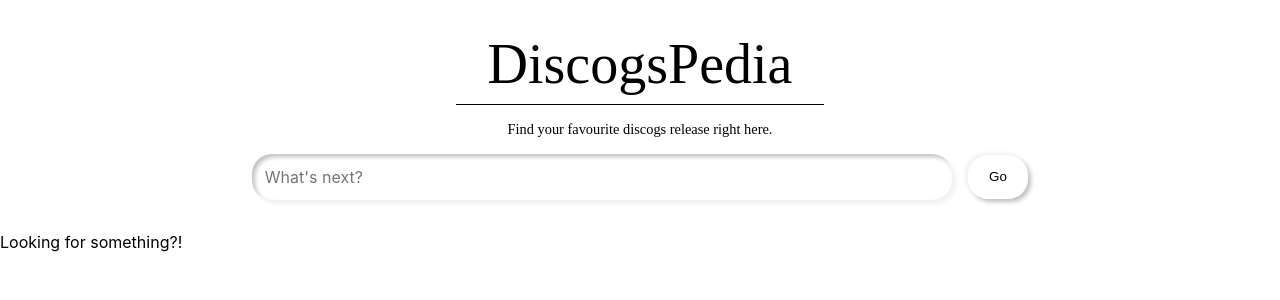
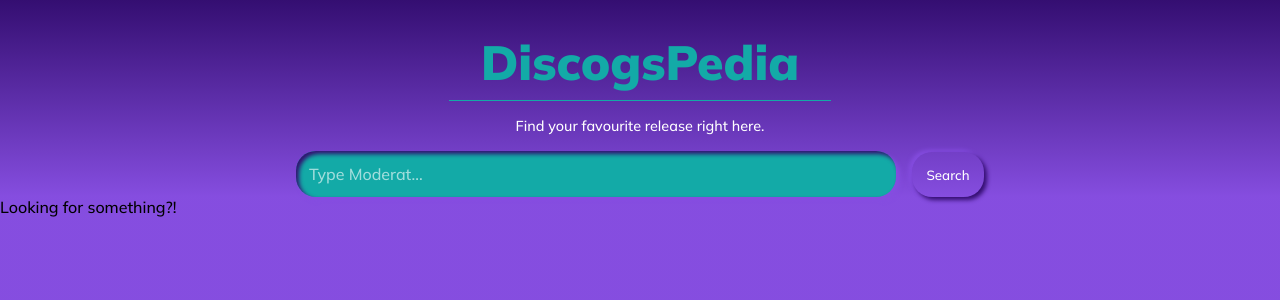
Before and after one commit to sprakash57/discogspedia, a React (Create React App) app: page / in a window 1280 px wide. Shown: the top 300 px of the page. Built offline with nearby package versions, Linux system fonts and the light colour scheme.

Commit message:
style: Overhaul colors and theme of the application

```diff
--- a/src/common-components/Button/Button.module.scss
+++ b/src/common-components/Button/Button.module.scss
@@ -2,14 +2,15 @@
     border: none;
     background: none;
     padding: 0.9rem;
-    box-shadow: 3px 3px 4px hsl(0, 0%, 76%), -3px -2px 4px hsl(0, 0%, 95%);
+    box-shadow: 3px 3px 4px var(--purple200), -3px -2px 4px var(--purple100);
     border-radius: 20px;
-    color: var(--primary);
+    color: white;
     min-width: 60px;
+    font-family: 'Mulish';
     &:hover {
         cursor: pointer;
     }
     &:active {
-        box-shadow: inset 3px 3px 4px hsl(0, 0%, 76%), 4px 4px 4px hsl(0, 0%, 95%);
+        box-shadow: inset 3px 3px 4px var(--purple200), 4px 4px 4px var(--purple100);
     }
 }
--- a/src/components/NavSearch/NavSearch.module.scss
+++ b/src/components/NavSearch/NavSearch.module.scss
@@ -1,46 +1,50 @@
 .nav {
-    max-width: 1000px;
     text-align: center;
-    margin: 2rem auto;
+    background-image: linear-gradient(to bottom, var(--purple200), var(--purple100));
+    padding-top: 2rem;
     position: sticky;
     top: 0;
-    z-index: 9;
-    background: white;
+    z-index: 99;
 }
 .nav__h1 {
-    font-size: 3.5rem;
-    font-weight: 100;
-    font-family: cursive;
+    font-size: 3rem;
+    font-weight: 800;
     margin: 0 auto;
     border-bottom: 1px solid;
     padding: 0 2rem 0.5rem;
     width: fit-content;
+    color: var(--cyan);
 }
 .nav__summary {
-    color: var(--secondary);
+    color: white;
     margin: 1rem;
-    font-family: cursive;
     font-size: 0.9rem;
 }
 .nav__search {
-    box-shadow: inset 3px 3px 4px hsl(0, 0%, 76%), 4px 4px 4px hsl(0, 0%, 95%);
+    box-shadow: inset 3px 3px 4px var(--purple200), 4px 4px 4px var(--purple100);
     border-radius: 20px;
+    background-color: var(--cyan);
     border: none;
     width: 70%;
+    max-width: 600px;
     padding: 0.8rem;
     margin-right: 1rem;
     outline: none;
     font-family: inherit;
     font-size: inherit;
+    color: white;
+    &:active {
+        background-color: var(--cyan) !important;
+    }
 }
 .nav__feedback {
-    color: tomato;
+    color: white;
     margin: 1rem;
     display: block;
 }
 .nav__form {
     display: flex;
-    align-items: center;
+    align-items: baseline;
     justify-content: center;
 }
 @media (min-width: 640px) {
--- a/src/components/NavSearch/NavSearch.tsx
+++ b/src/components/NavSearch/NavSearch.tsx
@@ -1,12 +1,17 @@
 import Button from 'common-components/Button';
+import Pagination from 'components/Pagination';
 import React, { useState } from 'react';
 import styles from './NavSearch.module.scss';
 
 type Props = {
+    pagination?: Pagination;
+    page: number;
+    isPreviousData: boolean;
+    onPaginate: (page: number) => void;
     onSearch: (query: string) => void;
 }
 
-const NavSearch = ({ onSearch }: Props) => {
+const NavSearch = ({ onSearch, pagination, onPaginate, page, isPreviousData }: Props) => {
     const [query, setQuery] = useState("");
     const [hasFeedback, setHasFeedback] = useState(false);
 
@@ -27,18 +32,30 @@
     return (
         <nav className={styles.nav}>
             <h1 className={styles.nav__h1}>DiscogsPedia</h1>
-            <summary className={styles.nav__summary}>Find your favourite discogs release right here.</summary>
+            <summary className={styles.nav__summary}>Find your favourite release right here.</summary>
             <form onSubmit={handleSearch} className={styles.nav__form}>
                 <input
                     className={styles.nav__search}
                     type="search"
                     name="query"
                     onChange={handleQuery}
-                    placeholder="What's next?"
+                    placeholder="Type Moderat..."
                 />
-                <Button>Go</Button>
+                <Button>Search</Button>
             </form>
-            {hasFeedback && <small className={styles.nav__feedback}>Hmm... That doesn't look right. Did you forget to type something?</small>}
+            {/* <small
+                style={{ visibility: hasFeedback ? "visible" : "hidden" }}
+                className={styles.nav__feedback}>
+                Hmm... That doesn't look right. Did you forget to type something?
+            </small> */}
+            {!!pagination && (
+                <Pagination
+                    pagination={pagination}
+                    isPreviousData={isPreviousData}
+                    page={page}
+                    onPaginate={onPaginate}
+                />
+            )}
         </nav>
     )
 }
--- a/src/components/Pagination/Pagination.module.scss
+++ b/src/components/Pagination/Pagination.module.scss
@@ -1,8 +1,11 @@
 .panel {
     display: flex;
     justify-content: space-evenly;
-    margin-bottom: 2rem;
-    padding: 0 0.25rem;
+    padding: 2rem;
+    button {
+        height: 40px;
+        padding: 0;
+    }
 }
 .panel__prevnext {
     flex: 2;
@@ -10,4 +13,5 @@
     justify-content: space-evenly;
     align-items: center;
     max-width: 300px;
+    color: white;
 }
--- a/src/index.scss
+++ b/src/index.scss
@@ -1,13 +1,37 @@
+@import url('https://fonts.googleapis.com/css2?family=Mulish:wght@200;300;500;700;900&display=swap');
+
+:root {
+  --purple200: hsl(263, 78%, 25%);
+  --purple100: hsl(263, 70%, 59%);
+  --cyan: hsl(179, 80%, 37%);
+}
 body {
   margin: 0;
   padding: 0;
   font-size: 16px;
-  font-family: -apple-system, BlinkMacSystemFont, 'Segoe UI', 'Roboto', 'Oxygen',
+  font-family: 'Mulish', -apple-system, BlinkMacSystemFont, 'Segoe UI', 'Roboto', 'Oxygen',
     'Ubuntu', 'Cantarell', 'Fira Sans', 'Droid Sans', 'Helvetica Neue',
     sans-serif;
   -webkit-font-smoothing: antialiased;
   -moz-osx-font-smoothing: grayscale;
+  &::before {
+    content: "";
+    position: fixed;
+    height: 100%;
+    width: 100%;
+    z-index: -1;
+    top: 0;
+    left: 0;
+    background-position: center;
+    background-repeat: no-repeat;
+    background-image: linear-gradient(to bottom, var(--purple100), var(--purple100), var(--purple100));
+  }
 }
 * {
   box-sizing: border-box;
 }
+/* Customize placeholder */
+::placeholder {
+  color: white;
+  opacity: 0.6;
+}
--- a/src/pages/Home/Home.tsx
+++ b/src/pages/Home/Home.tsx
@@ -1,4 +1,3 @@
-import Pagination from "components/Pagination";
 import NavSearch from "components/NavSearch";
 import Release from "components/Release";
 import { useState } from "react";
@@ -23,16 +22,17 @@
 
   const { data, status, isPreviousData } = useGetReleases(query, page);
 
+  const handlePagination = (page: number) => {
+    setPage(page);
+  }
+
   const renderContent = () => {
     if (status === "loading") return <div>Loading...</div>
 
     if (status === "error") return <div>Something went wrong</div>
 
     if (status === "success" && data?.results.length) {
-      const { results, pagination } = data;
-      const handlePagination = (page: number) => {
-        setPage(page);
-      }
+      const { results } = data;
       const handleSelect = (content: Result) => {
         setIsOpen(true);
         setRelease(content);
@@ -40,12 +40,7 @@
 
       return (
         <>
-          <Pagination
-            pagination={pagination}
-            isPreviousData={isPreviousData}
-            page={page}
-            onPaginate={handlePagination}
-          />
+
           <div className={styles.releases}>
             {results.map(result => (
               <Release
@@ -65,7 +60,13 @@
 
   return (
     <main>
-      <NavSearch onSearch={handleSearch} />
+      <NavSearch
+        pagination={data?.pagination}
+        isPreviousData={isPreviousData}
+        page={page}
+        onPaginate={handlePagination}
+        onSearch={handleSearch}
+      />
       <section>
         {renderContent()}
       </section>
```
